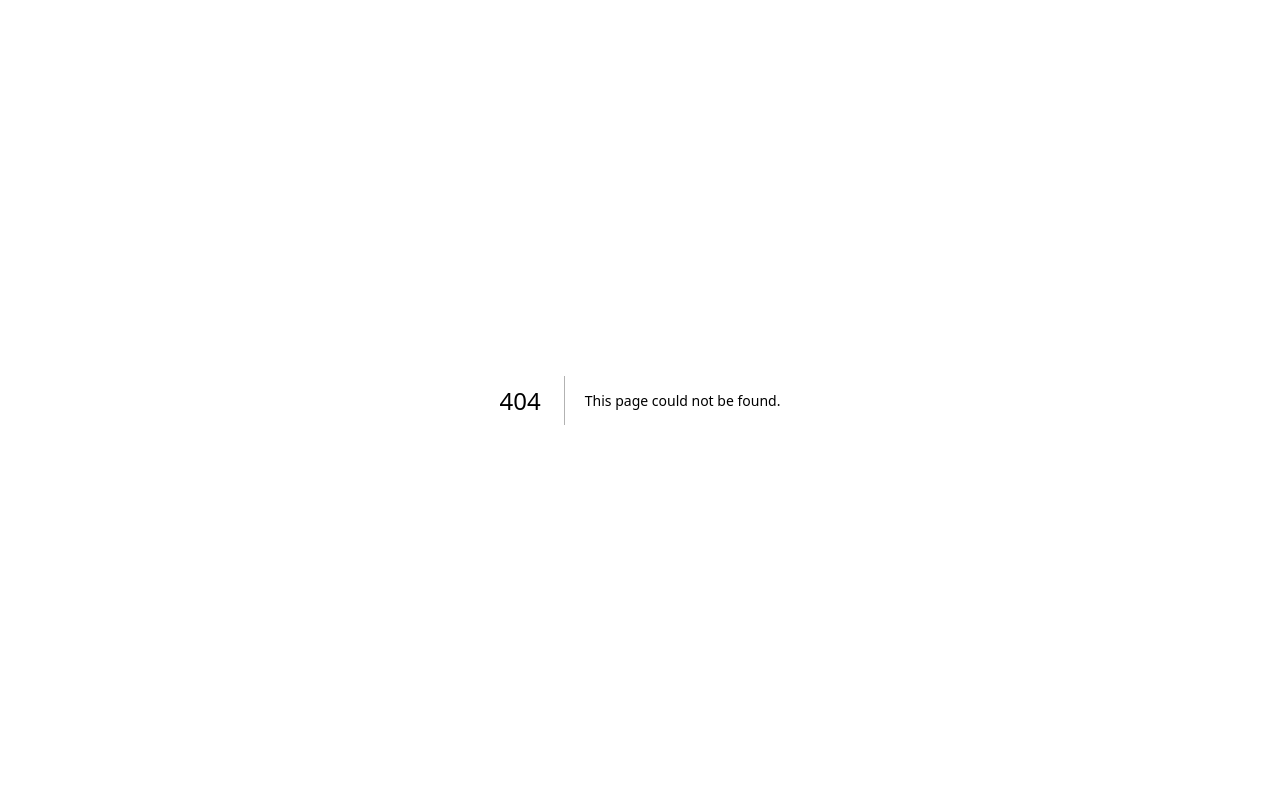
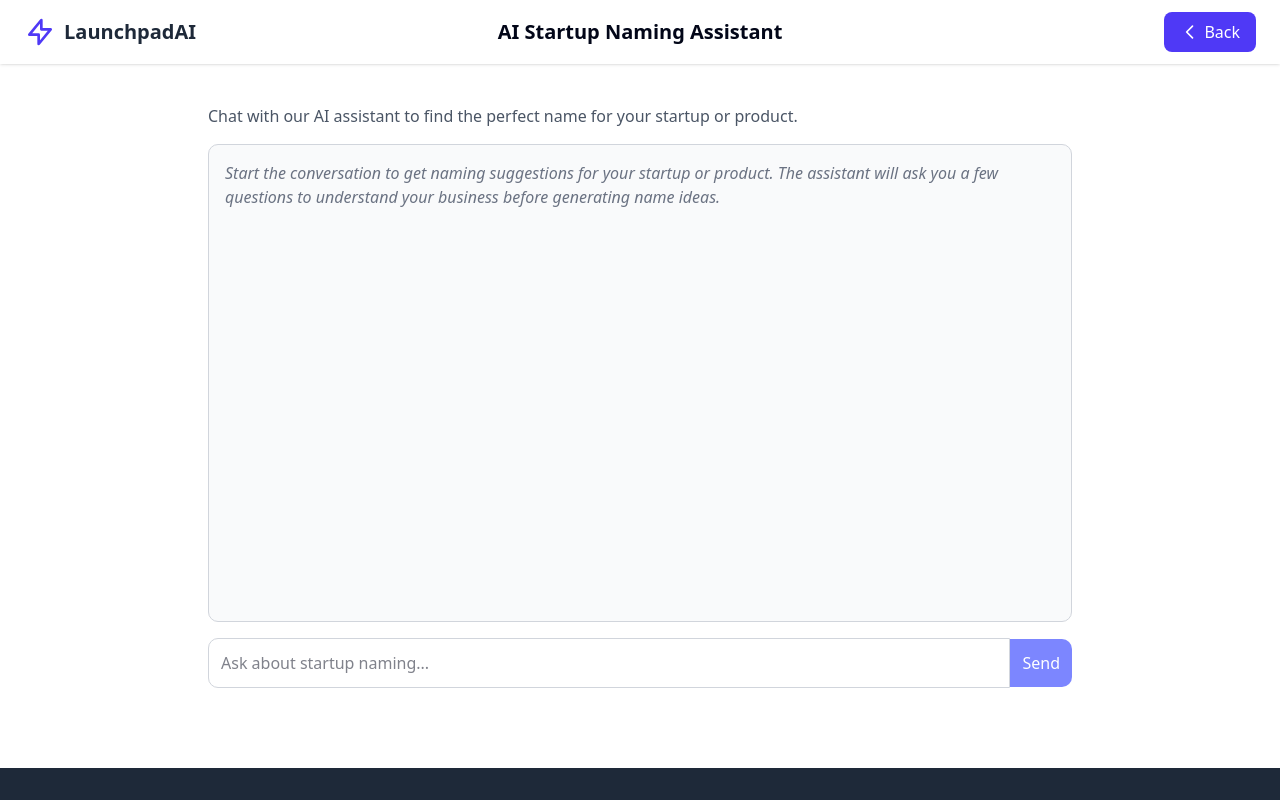
Before and after one commit to aidev9/launchpadai, a Next.js app in the folder web/: page /ai-naming-assistant in a window 1280 px wide. Before the commit this address had no page. Shown: the top 800 px of the page. Built offline with nearby package versions, Linux system fonts and the light colour scheme.

Commit message:
AI Naming Assistant route and components

```diff
--- a/web/package.json
+++ b/web/package.json
@@ -9,11 +9,15 @@
     "lint": "next lint"
   },
   "dependencies": {
+    "@ai-sdk/openai": "^1.3.10",
     "@ai-sdk/react": "^1.2.8",
+    "@langchain/core": "^0.3.44",
+    "@langchain/langgraph": "^0.2.63",
+    "@langchain/openai": "^0.5.5",
     "@radix-ui/react-label": "^2.1.3",
     "@radix-ui/react-select": "^2.1.7",
     "@radix-ui/react-slot": "^1.2.0",
-    "ai": "^4.3.4",
+    "ai": "^4.3.5",
     "class-variance-authority": "^0.7.1",
     "clsx": "^2.1.1",
     "firebase": "11.6.0",
--- /dev/null
+++ b/web/src/app/ai-naming-assistant/page.tsx
@@ -0,0 +1,160 @@
+"use client";
+
+import { useChat } from "ai/react";
+import { useRef, useEffect } from "react";
+import Link from "next/link";
+// import Header from "@/components/waitlist/Header";
+import Footer from "@/components/waitlist/Footer";
+
+export default function AInamingAssistant() {
+  const { messages, input, handleInputChange, handleSubmit, isLoading, error } =
+    useChat({
+      api: "/api/ai-naming-assistant",
+    });
+
+  const messagesEndRef = useRef<HTMLDivElement>(null);
+
+  // Scroll to bottom of messages container but not to input box
+  useEffect(() => {
+    if (messagesEndRef.current) {
+      // Only scroll messages container, not the entire page
+      const messagesContainer = messagesEndRef.current.parentElement;
+      if (messagesContainer) {
+        messagesContainer.scrollTop = messagesContainer.scrollHeight;
+      }
+    }
+  }, [messages]);
+
+  return (
+    <div className="flex flex-col min-h-screen">
+      {/* Custom Header with Back Button */}
+      <div className="fixed top-0 left-0 right-0 w-full z-50 bg-white shadow">
+        <div className="container mx-auto px-6 py-3 flex justify-between items-center">
+          <Link
+            href="/"
+            className="flex items-center hover:opacity-80 transition-opacity"
+          >
+            <svg
+              className="h-8 w-8 text-indigo-600"
+              fill="none"
+              viewBox="0 0 24 24"
+              stroke="currentColor"
+            >
+              <path
+                strokeLinecap="round"
+                strokeLinejoin="round"
+                strokeWidth="2"
+                d="M13 10V3L4 14h7v7l9-11h-7z"
+              />
+            </svg>
+            <span className="ml-2 text-xl font-bold text-gray-800">
+              LaunchpadAI
+            </span>
+          </Link>
+
+          <h1 className="text-xl font-semibold text-center absolute left-1/2 transform -translate-x-1/2 hidden md:block">
+            AI Startup Naming Assistant
+          </h1>
+
+          <Link
+            href="/"
+            className="inline-flex items-center px-4 py-2 bg-indigo-600 hover:bg-indigo-700 text-white font-medium rounded-md transition-colors"
+          >
+            <svg
+              className="w-5 h-5 mr-1"
+              fill="none"
+              stroke="currentColor"
+              viewBox="0 0 24 24"
+              xmlns="http://www.w3.org/2000/svg"
+            >
+              <path
+                strokeLinecap="round"
+                strokeLinejoin="round"
+                strokeWidth="2"
+                d="M15 19l-7-7 7-7"
+              />
+            </svg>
+            Back
+          </Link>
+        </div>
+      </div>
+
+      {/* Main Content */}
+      <main className="flex-grow pt-16 pb-16">
+        <div className="max-w-4xl mx-auto p-4 flex flex-col h-[calc(100vh-160px)]">
+          <div className="mb-4 mt-6">
+            <h1 className="text-2xl font-bold mb-2 md:hidden">
+              AI Startup Naming Assistant
+            </h1>
+            <p className="text-gray-600">
+              Chat with our AI assistant to find the perfect name for your
+              startup or product.
+            </p>
+          </div>
+
+          <div className="flex-grow overflow-y-auto border border-gray-300 rounded-lg mb-4 p-4 bg-gray-50">
+            {messages.length === 0 ? (
+              <div className="text-gray-500 italic">
+                Start the conversation to get naming suggestions for your
+                startup or product. The assistant will ask you a few questions
+                to understand your business before generating name ideas.
+              </div>
+            ) : (
+              <>
+                {messages.map((message) => (
+                  <div
+                    key={message.id}
+                    className={`mb-4 p-3 rounded-lg ${
+                      message.role === "user"
+                        ? "bg-blue-100 ml-8"
+                        : "bg-white mr-8 border border-gray-200"
+                    }`}
+                  >
+                    <div className="font-semibold mb-1">
+                      {message.role === "user" ? "You" : "AI Assistant"}
+                    </div>
+                    <div className="whitespace-pre-wrap">{message.content}</div>
+                  </div>
+                ))}
+                <div ref={messagesEndRef} />
+                {isLoading && (
+                  <div className="flex items-center text-gray-500 italic">
+                    <div className="animate-pulse mr-2">•••</div>
+                    AI is thinking...
+                  </div>
+                )}
+              </>
+            )}
+          </div>
+
+          <form onSubmit={handleSubmit} className="flex items-center">
+            <input
+              type="text"
+              value={input}
+              onChange={handleInputChange}
+              placeholder="Ask about startup naming..."
+              className="flex-grow p-3 border border-gray-300 rounded-l-lg focus:outline-none focus:ring-2 focus:ring-blue-500"
+              disabled={isLoading}
+            />
+            <button
+              type="submit"
+              className="bg-indigo-600 text-white p-3 rounded-r-lg hover:bg-indigo-700 focus:outline-none focus:ring-2 focus:ring-indigo-500 disabled:bg-indigo-400"
+              disabled={isLoading || !input.trim()}
+            >
+              Send
+            </button>
+          </form>
+
+          {error && (
+            <div className="text-red-500 mt-2">
+              Error:{" "}
+              {error.message || "Something went wrong. Please try again."}
+            </div>
+          )}
+        </div>
+      </main>
+
+      <Footer />
+    </div>
+  );
+}
--- /dev/null
+++ b/web/src/app/api/ai-naming-assistant/route.ts
@@ -0,0 +1,72 @@
+import { NextRequest } from "next/server";
+import { Message } from "ai";
+import { streamText } from "ai";
+import { openai } from "@ai-sdk/openai";
+
+// IMPORTANT! Set the runtime to edge
+export const runtime = "edge";
+
+// Allow streaming responses up to 30 seconds
+export const maxDuration = 30;
+
+// Define the agent system prompt
+const systemPrompt = `You are NamingGenius, an expert AI assistant specializing in helping entrepreneurs and business owners select the perfect name for their startups and products.
+
+Your mission is to guide users through a thoughtful naming process that considers their business goals, target audience, and unique value proposition.
+
+Process:
+1. First, ask the user about their business concept, what problem they're solving, and what makes them unique.
+2. Then, inquire about their target audience - demographics, psychographics, and what resonates with them.
+3. Ask about their target geographic location or markets they want to serve.
+4. Ask about their core values and the feelings they want their name to evoke.
+5. Finally, ask if they have any competitors they want to differentiate from.
+
+After gathering this information, help brainstorm 5-10 potential names that:
+- Reflect their business identity and values
+- Are memorable and easy to pronounce
+- Have domain name availability potential
+- Stand out from competitors
+- Resonate with their target audience
+
+For each suggested name, provide a brief explanation of why it might work well.
+
+Be conversational, engaging, and supportive throughout the process. Remember all previous interactions with the user to provide a seamless experience.`;
+
+export async function POST(req: NextRequest) {
+  try {
+    // Extract the message content from the request
+    const { messages } = await req.json();
+
+    // Ensure the API key is available
+    if (!process.env.OPENAI_API_KEY) {
+      return new Response(
+        JSON.stringify({
+          error: "OpenAI API key is missing. Set it in your .env.local file.",
+        }),
+        { status: 500 }
+      );
+    }
+
+    // Add the system message to the conversation
+    const allMessages: Message[] = [
+      { id: "system", role: "system", content: systemPrompt },
+      ...messages,
+    ];
+
+    // Use the streamText function with the openai provider
+    const result = streamText({
+      model: openai("gpt-4o-mini"),
+      messages: allMessages,
+      temperature: 0.7,
+    });
+
+    // Return the result as a stream
+    return result.toDataStreamResponse();
+  } catch (error) {
+    console.error("Error processing request:", error);
+    return new Response(
+      JSON.stringify({ error: "Error processing your request" }),
+      { status: 500 }
+    );
+  }
+}
--- a/web/src/app/page.tsx
+++ b/web/src/app/page.tsx
@@ -23,15 +23,18 @@ export default function Home() {
             LaunchpadAI
           </span>
         </div>
-        <nav className="hidden md:flex space-x-6">
-          {/* <Link href="#features" className="text-gray-600 hover:text-gray-900">
-            Features
+        <nav className="fixed top-0 right-0 p-4 flex space-x-4">
+          <Link
+            href="/waitlist"
+            className="px-4 py-2 rounded-md bg-gray-100 hover:bg-gray-200 text-gray-800 font-medium"
+          >
+            Join the Waitlist
           </Link>
-          <Link href="#about" className="text-gray-600 hover:text-gray-900">
-            About
-          </Link> */}
-          <Link href="/waitlist" className="text-gray-600 hover:text-gray-900">
-            Join Waitlist
+          <Link
+            href="/ai-naming-assistant"
+            className="px-4 py-2 rounded-md bg-blue-600 hover:bg-blue-700 text-white font-medium"
+          >
+            Try AI Naming Assistant
           </Link>
         </nav>
       </header>
```
Also changed, not shown: 1 other file (tests, documents, lock files or other folders).
